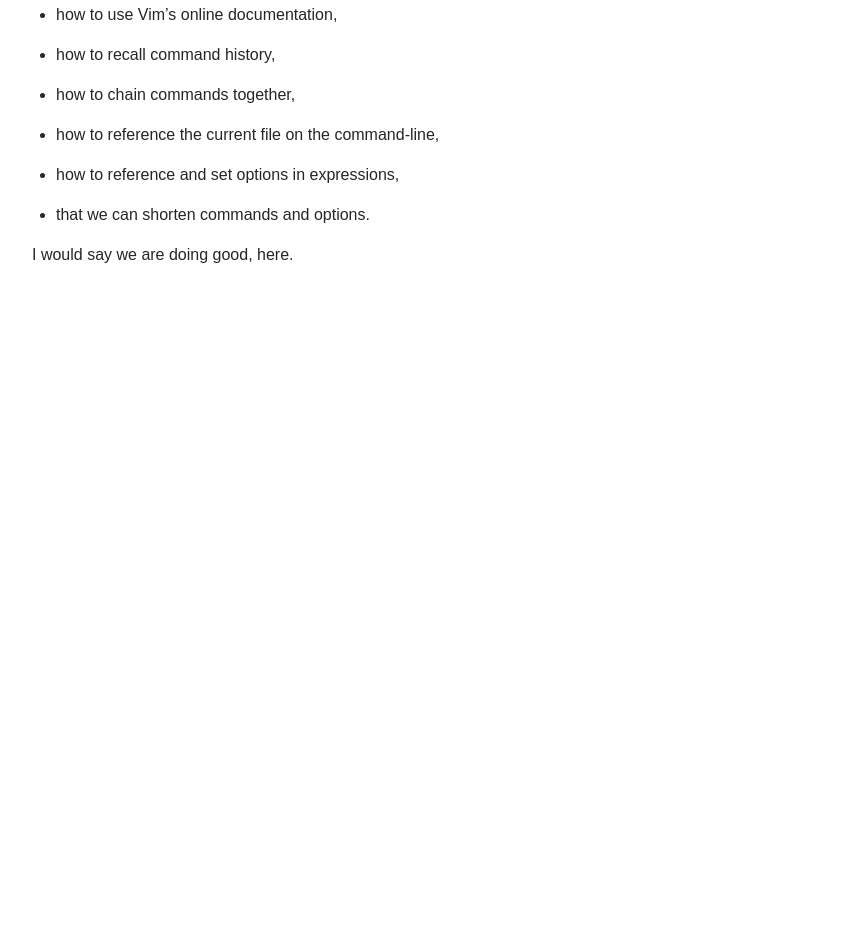
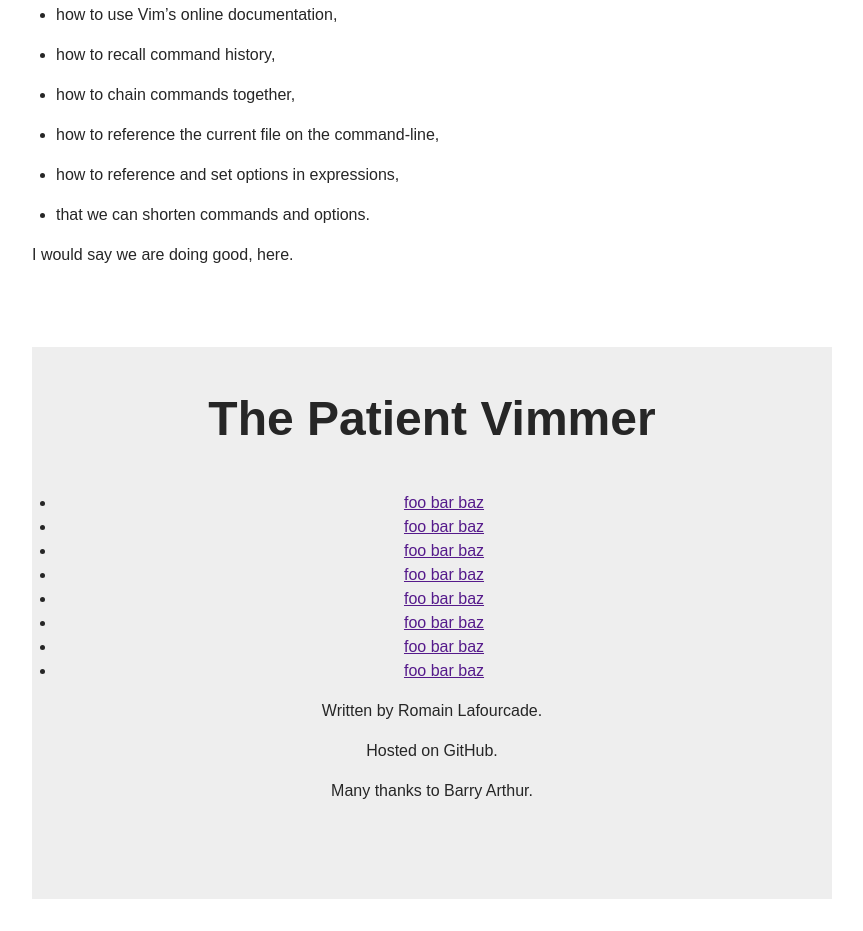
Before and after one commit to romainl/romainl.github.io, a plain HTML site: page patient/0.html in a window 1280 px wide. Shown: the part 10641-11572 px from the top of the page, without its empty margins (208-1071 px from the left). Before the commit the page ends 10956 px from the top, so only its background shows below. Drawn offline with Linux system fonts and the light colour scheme.

Commit message:
Work on the footer.

```diff
--- a/css/style.css
+++ b/css/style.css
@@ -59,3 +59,22 @@
     margin-right: 0;
     margin-left: 1.5em;
 }
+footer {
+    background-color: #eeeeee;
+    margin-top: 10%;
+    text-align: center;
+    padding-bottom: 10%;
+}
+h6 {
+    font-size: 3em;
+    margin: 0 0 1em 0;
+    padding: 1em 0 0 0;
+    line-height: 1;
+}
+footer ol {
+    margin: 0;
+    padding: 0;
+}
+footer p {
+    text-align: center;
+}
--- a/patient/0.html
+++ b/patient/0.html
@@ -428,5 +428,38 @@
 
 
 <p>I would say we are doing good, here.</p>
+
+<footer>
+  <h6>The Patient Vimmer</h6>
+  <ul>
+    <li>
+      <a href="">foo bar baz</a>
+    </li>
+    <li>
+      <a href="">foo bar baz</a>
+    </li>
+    <li>
+      <a href="">foo bar baz</a>
+    </li>
+    <li>
+      <a href="">foo bar baz</a>
+    </li>
+    <li>
+      <a href="">foo bar baz</a>
+    </li>
+    <li>
+      <a href="">foo bar baz</a>
+    </li>
+    <li>
+      <a href="">foo bar baz</a>
+    </li>
+    <li>
+      <a href="">foo bar baz</a>
+    </li>
+  </ul>
+  <p>Written by Romain Lafourcade.</p>
+  <p>Hosted on GitHub.</p>
+  <p>Many thanks to Barry Arthur.</p>
+</footer>
 </body>
 </html>
```
